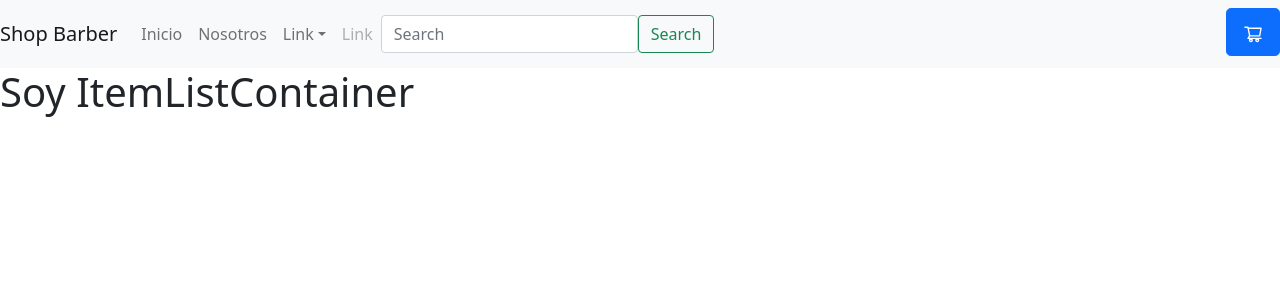
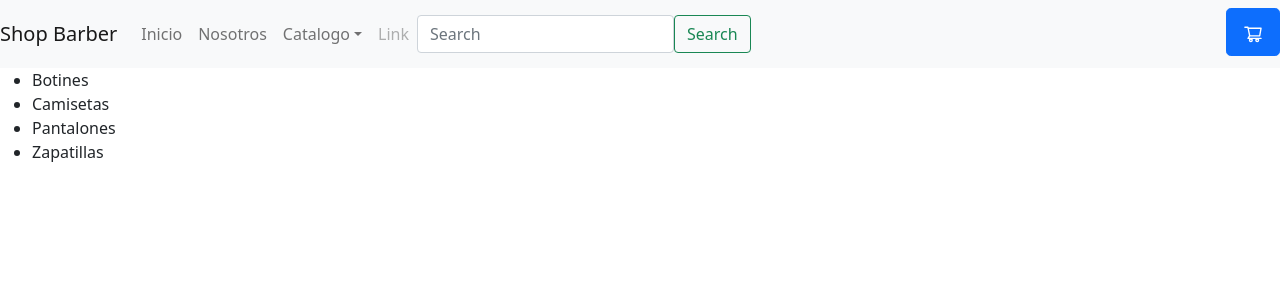
Before and after one commit to santiagosuare/project-final-reactjs, a React (Create React App) app: page / in a window 1280 px wide. Shown: the top 300 px of the page. Built offline with nearby package versions, Linux system fonts and the light colour scheme.

Commit message:
Componentes I

```diff
--- a/src/App.js
+++ b/src/App.js
@@ -7,8 +7,8 @@ import ItemListContainer from './components/ItemListContainer';
 function App() {
   return (
     <>
-      <NavBar />
-      <ItemListContainer greeting = {'Soy ItemListContainer'} />
+      <NavBar catalogo = {["Botines", "Camisetas", "Pantalones", "Zapatillas"]}/>
+      <ItemListContainer catalogo = {["Botines", "Camisetas", "Pantalones", "Zapatillas"]} />
     </>
   );
 }
--- a/src/components/CartWidget.jsx
+++ b/src/components/CartWidget.jsx
@@ -13,4 +13,4 @@ const CartWidget = () => {
     )
 }
 
-export default CartWidget
+export default CartWidget;
--- a/src/components/ItemListContainer.jsx
+++ b/src/components/ItemListContainer.jsx
@@ -1,11 +1,16 @@
 
 
-const ItemListContainer = () => {
+export const ItemListContainer = (props) => {
     return (
         <div>
-            <h1>Soy ItemListContainer</h1>
+            <ul>
+                <li>{props.catalogo[0]}</li>
+                <li>{props.catalogo[1]}</li>
+                <li>{props.catalogo[2]}</li>
+                <li>{props.catalogo[3]}</li>
+            </ul>
         </div>
     )
 }
 
-export default ItemListContainer
+export default ItemListContainer;
--- a/src/components/NavBar.jsx
+++ b/src/components/NavBar.jsx
@@ -8,7 +8,7 @@ import Button  from "react-bootstrap/Button";
 
 
 
-const NavBar = () => {
+const NavBar = (props) => {
 
     return (
     <>
@@ -23,9 +23,11 @@ const NavBar = () => {
                 >
                 <Nav.Link href="#action1">Inicio</Nav.Link>
                 <Nav.Link href="#action2">Nosotros</Nav.Link>
-                <NavDropdown title="Link" id="navbarScrollingDropdown">
-                    <NavDropdown.Item href="#action3">Action</NavDropdown.Item>
-                    <NavDropdown.Item href="#action4">Another action</NavDropdown.Item>
+                <NavDropdown title="Catalogo" id="navbarScrollingDropdown">
+                    <NavDropdown.Item href="#action3">{props.catalogo[0]}</NavDropdown.Item>
+                    <NavDropdown.Item href="#action4">{props.catalogo[1]}</NavDropdown.Item>
+                    <NavDropdown.Item href="#action4">{props.catalogo[2]}</NavDropdown.Item>
+                    <NavDropdown.Item href="#action4">{props.catalogo[3]}</NavDropdown.Item>
                     <NavDropdown.Divider />
                     <NavDropdown.Item href="#action5">Something else here</NavDropdown.Item>
                 </NavDropdown>
```
